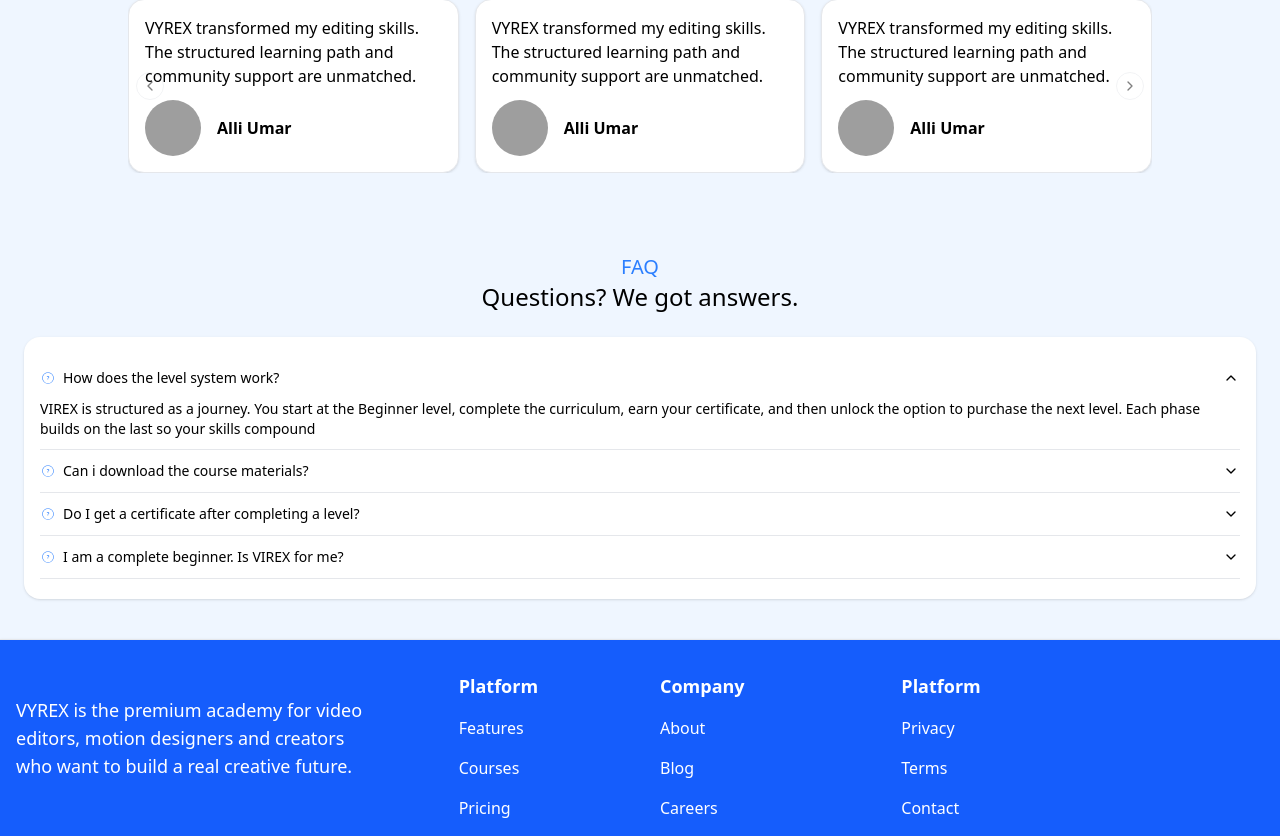
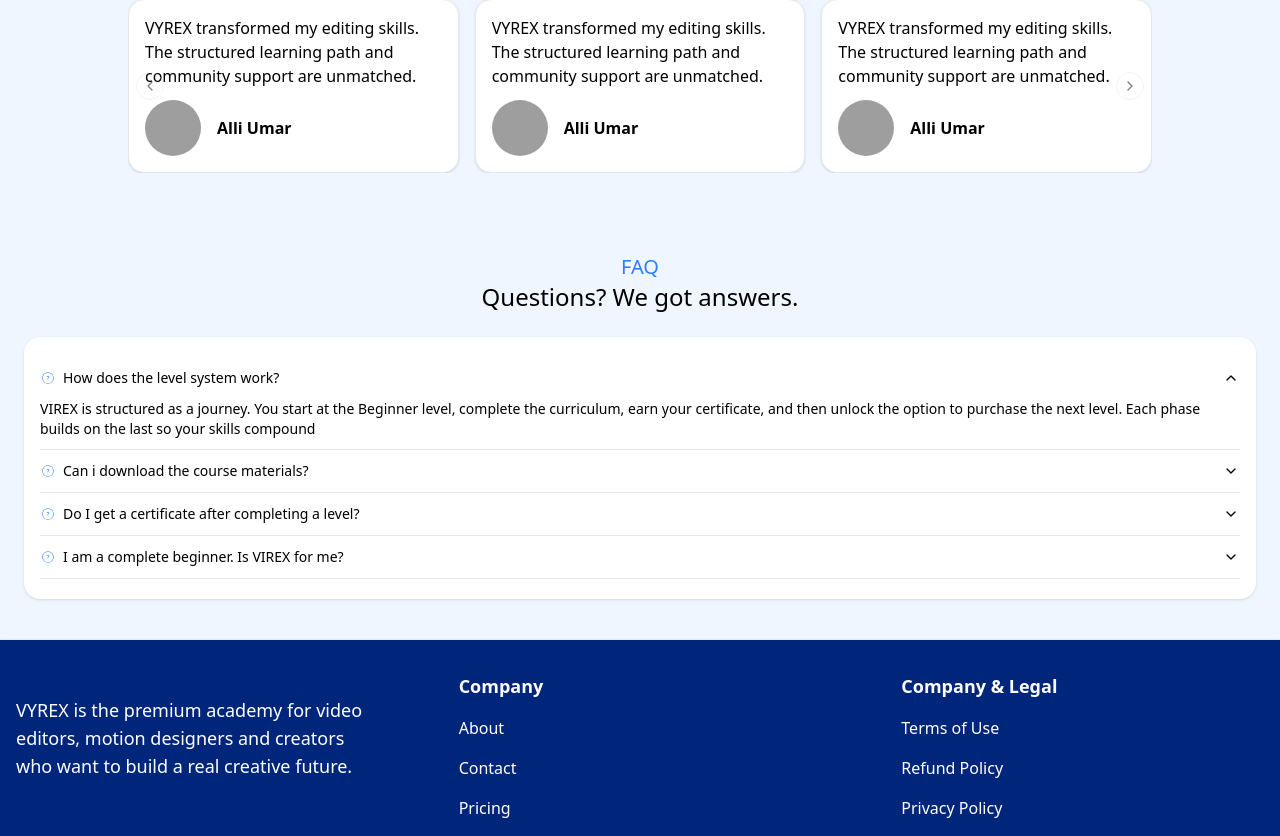
Before and after one commit to ADEDANCE/vyrex, a Next.js app: page / in a window 1280 px wide. Shown: the part 1597-2433 px from the top of the page. Built offline with nearby package versions, Linux system fonts and the light colour scheme; grey boxes are pictures that could not be loaded.

Commit message:
Refractor: change the arrangement and bg colour

```diff
--- a/app/components/Footer.tsx
+++ b/app/components/Footer.tsx
@@ -1,24 +1,18 @@
 import Link from "next/link";
 export default function Footer() {
-  const Platforms = [
-    { name: "Features", href: "/" },
-    { name: "Courses", href: "" },
+  const Companys = [
+    { name: "About", href: "/About" },
+    { name: "Contact", href: "" },
     { name: "Pricing", href: "/Pricing" },
   ];
 
-  const Companys = [
-    { name: "About", href: "/" },
-    { name: "Blog", href: "" },
-    { name: "Careers", href: "/Pricing" },
-  ];
-
   const Legal = [
-    { name: "Privacy", href: "/" },
-    { name: "Terms", href: "/Terms" },
-    { name: "Contact", href: "/Contact" },
+    { name: "Terms of Use", href: "/Terms" },
+    { name: "Refund Policy", href: "/RefundPolicy" },
+    { name: "Privacy Policy", href: "/PrivacyPolicy" },
   ];
   return (
-    <footer className=" w-full bg-blue-600 border-t shadow  grid grid-cols-1 md:grid-cols-3 gap-6 md:gap-20 items-center px-4 py-4">
+    <footer className=" w-full bg-[#00267C] border-t shadow  grid grid-cols-1 md:grid-cols-3 gap-6 md:gap-20 items-center px-4 py-4">
       {/* first col */}
       <div className=" flex-col">
         <p className=" text-lg text-white">
@@ -28,23 +22,7 @@ export default function Footer() {
       </div>
 
       {/* second col */}
-      <div className=" grid grid-cols-2 gap-10 mt-4">
-        {/* Left side */}
-        <div className=" flex flex-col gap-4 text-start text-white">
-          <h3 className=" text-lg font-bold">Platform</h3>
-          {Platforms.map((platform) => (
-            <Link
-              key={platform.href}
-              href={platform.href}
-              className="hover:text-gray-400"
-            >
-              {platform.name}
-            </Link>
-          ))}
-        </div>
-
-        {/* Right side */}
-        <div className=" flex flex-col gap-4 text-start text-white">
+      <div className=" flex flex-col gap-4 text-start text-white mt-4">
         <h3 className=" text-lg font-bold">Company</h3>
         {Companys.map((Company) => (
           <Link
@@ -56,11 +34,10 @@ export default function Footer() {
           </Link>
         ))}
       </div>
-      </div>
 
       {/* last col */}
       <div className=" flex flex-col gap-4 text-start text-white mt-4">
-        <h3 className=" text-lg font-bold">Platform</h3>
+        <h3 className=" text-lg font-bold">Company & Legal</h3>
         {Legal.map((legal) => (
           <Link
             key={legal.href}
```
Lines whose indentation alone changed are shown as unchanged.
